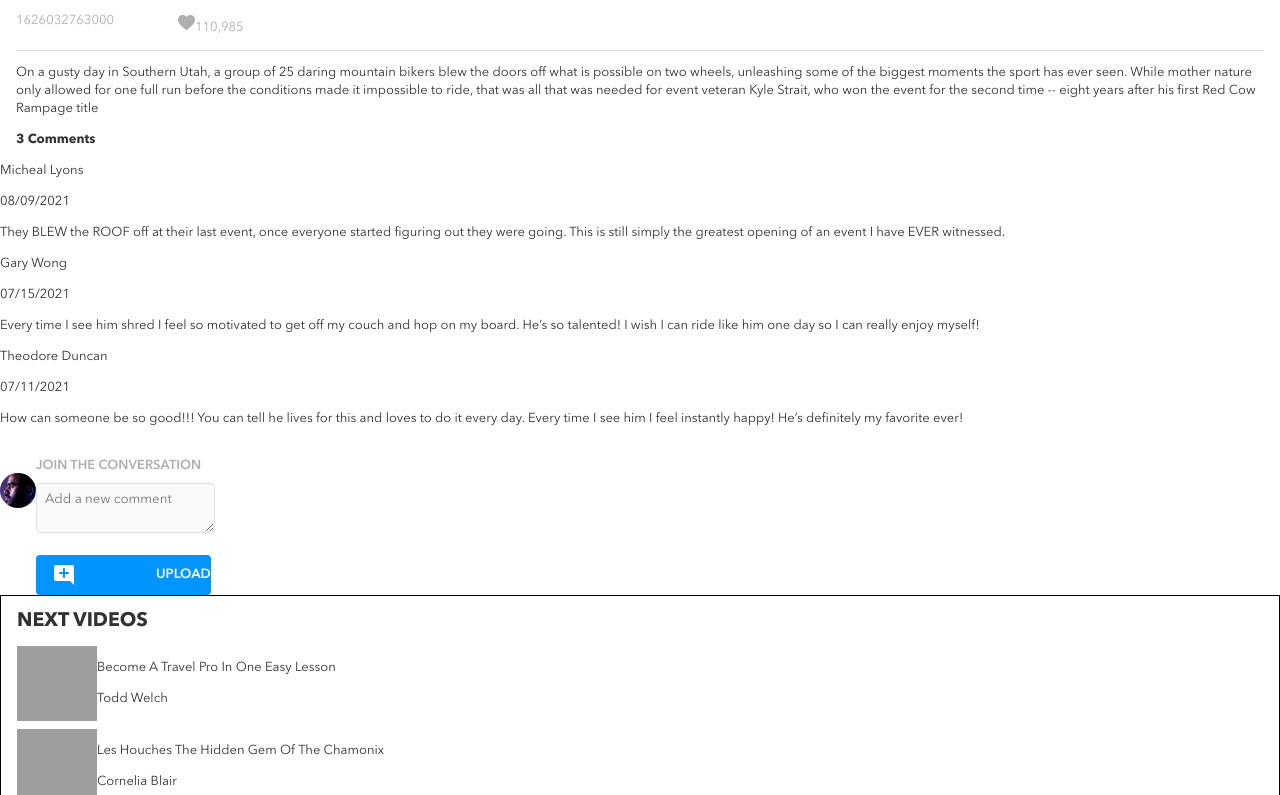
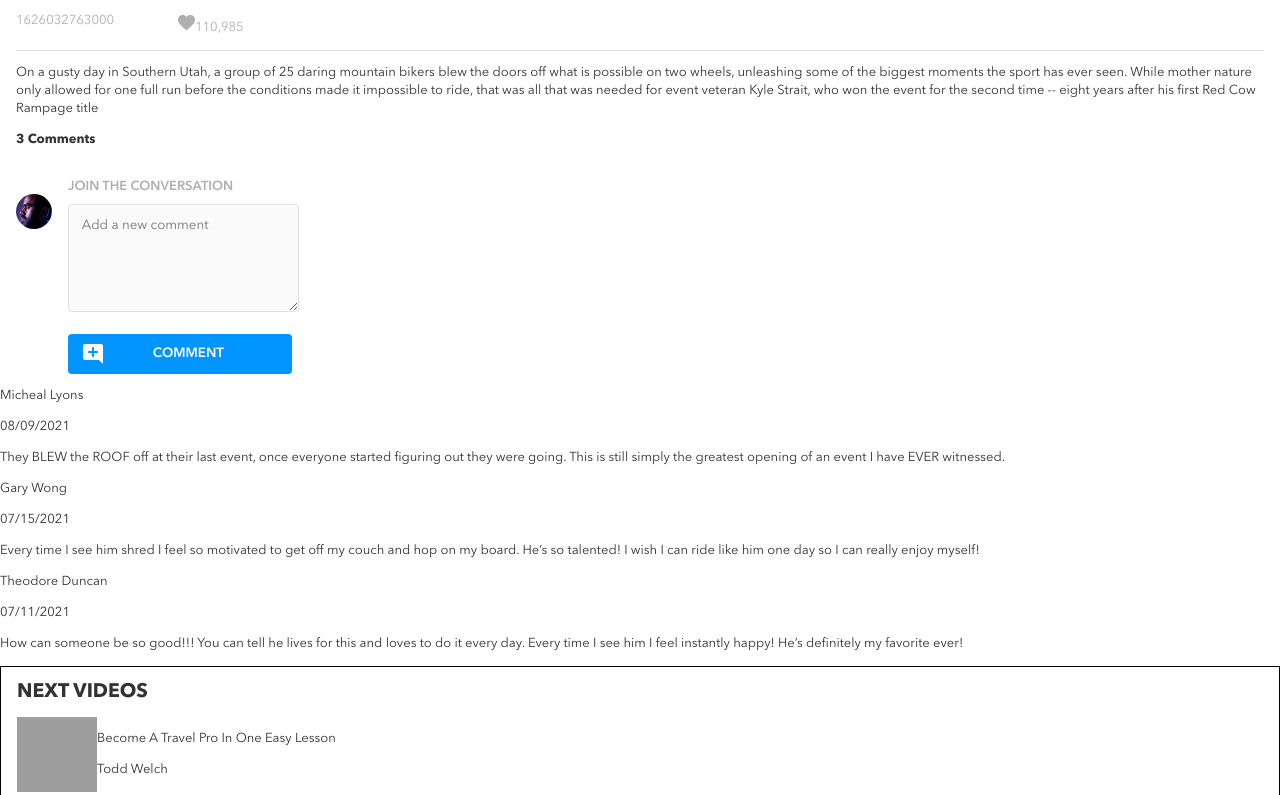
Before and after one commit to kchu187/krista-chung-brainflix, a React (Create React App) app: page / in a window 1280 px wide. Shown: the part 501-1296 px from the top of the page. Built offline with nearby package versions, Linux system fonts and the light colour scheme; grey boxes are pictures that could not be loaded.

Commit message:
Finish comment form component styling

```diff
--- a/src/App.js
+++ b/src/App.js
@@ -37,8 +37,8 @@ const App = () => {
       <div className="container">
         <div className="sub-container">
           <VideoDescription selectedVideoDetails={selectedVideoDetails} />
+          <CommentForm />
           <Comments selectedVideoDetails={selectedVideoDetails} />
-          <CommentForm />
         </div>
         <VideoList
           videos={filteredVideos}
--- a/src/components/Button.scss
+++ b/src/components/Button.scss
@@ -25,4 +25,11 @@
   &__icon {
     margin: 1rem;
   }
+
+  &__comment-form {
+    @extend .button;
+    padding: 1rem 0.8rem;
+    gap: 3rem;
+    width: 14rem;
+  }
 }
--- a/src/components/Comments/CommentForm.js
+++ b/src/components/Comments/CommentForm.js
@@ -20,10 +20,10 @@ const CommentForm = ({ selectedVideoDetails }) => {
         ></textarea>
 
         <Button
-          buttonClassName="button__header"
-          label="UPLOAD"
+          buttonClassName="button__comment-form"
+          label="COMMENT"
           iconImage={CommentIcon}
-          iconClassName="button__icon"
+          iconClassName="button__icon--comment-form"
         />
       </form>
     </div>
--- a/src/components/Comments/CommentForm.scss
+++ b/src/components/Comments/CommentForm.scss
@@ -4,6 +4,8 @@
 .comments-form {
   &__container {
     display: flex;
+    gap: 1rem;
+    margin: 0rem 1rem;
   }
   &__title {
     color: colors.$silver;
@@ -25,14 +27,15 @@
   }
 
   &__field {
-    width: 92%;
+    width: 91%;
+    height: 5rem;
     color: colors.$black;
     background-color: colors.$alabaster;
     border-color: colors.$mercury;
     border: solid 0.063rem colors.$mercury;
     border-radius: 0.25rem;
     font-family: avenir;
-    padding: 0.5rem;
+    padding: 0.8rem;
     outline: none;
   }
 }
```
